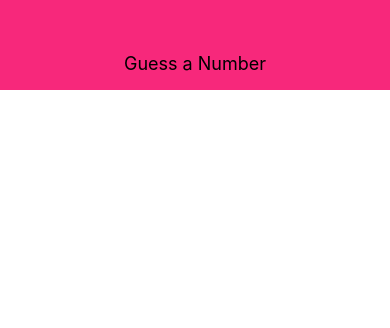
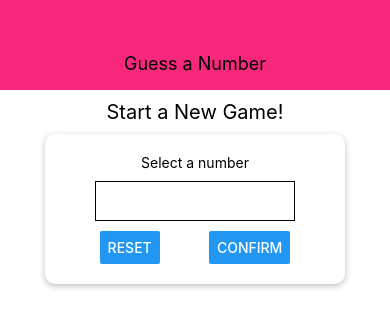
Before and after one commit to GninninwokyOuattara/guess-number-app, a React Native app: screen / in a window 390 px wide. Shown: the top 328 px of the page. Built offline with nearby package versions, Linux system fonts and the light colour scheme.

Commit message:
GameScreen component styling

```diff
--- a/App.js
+++ b/App.js
@@ -1,12 +1,15 @@
 import { StatusBar } from "expo-status-bar";
 import React from "react";
 import { StyleSheet, Text, View } from "react-native";
+
 import Header from "./components/Header";
+import GameStartScreen from "./screens/GameStartScreen";
 
 export default function App() {
     return (
         <View>
             <Header title="Guess a Number" />
+            <GameStartScreen />
         </View>
     );
 }
--- /dev/null
+++ b/screens/GameStartScreen.js
@@ -0,0 +1,60 @@
+import React from "react";
+import { View, Text, StyleSheet, TextInput, Button } from "react-native";
+
+const GameStartScreen = () => {
+    return (
+        <View style={styles.screen}>
+            <Text style={styles.startGame}>Start a New Game!</Text>
+            <View style={styles.inputContainer}>
+                <Text>Select a number</Text>
+                <TextInput style={styles.numberInput} />
+                <View style={styles.buttonContainer}>
+                    <Button title="Reset" />
+                    <Button title="Confirm" />
+                </View>
+            </View>
+        </View>
+    );
+};
+
+const styles = StyleSheet.create({
+    screen: {
+        // flex: 1,
+        padding: 10,
+        alignItems: "center",
+    },
+
+    startGame: {
+        fontSize: 20,
+    },
+
+    inputContainer: {
+        alignItems: "center",
+        paddingVertical: 20,
+        shadowColor: "black",
+        shadowRadius: 6,
+        shadowOffset: { width: 0, height: 2 },
+        shadowOpacity: 0.26,
+        backgroundColor: "#fff",
+        marginTop: 10,
+        elevation: 8,
+        borderRadius: 10,
+    },
+
+    numberInput: {
+        borderWidth: 1,
+        width: 200,
+        height: 40,
+        marginVertical: 10,
+        paddingLeft: 10,
+    },
+
+    buttonContainer: {
+        width: 300,
+        maxWidth: "80%",
+        flexDirection: "row",
+        justifyContent: "space-around",
+    },
+});
+
+export default GameStartScreen;
```
